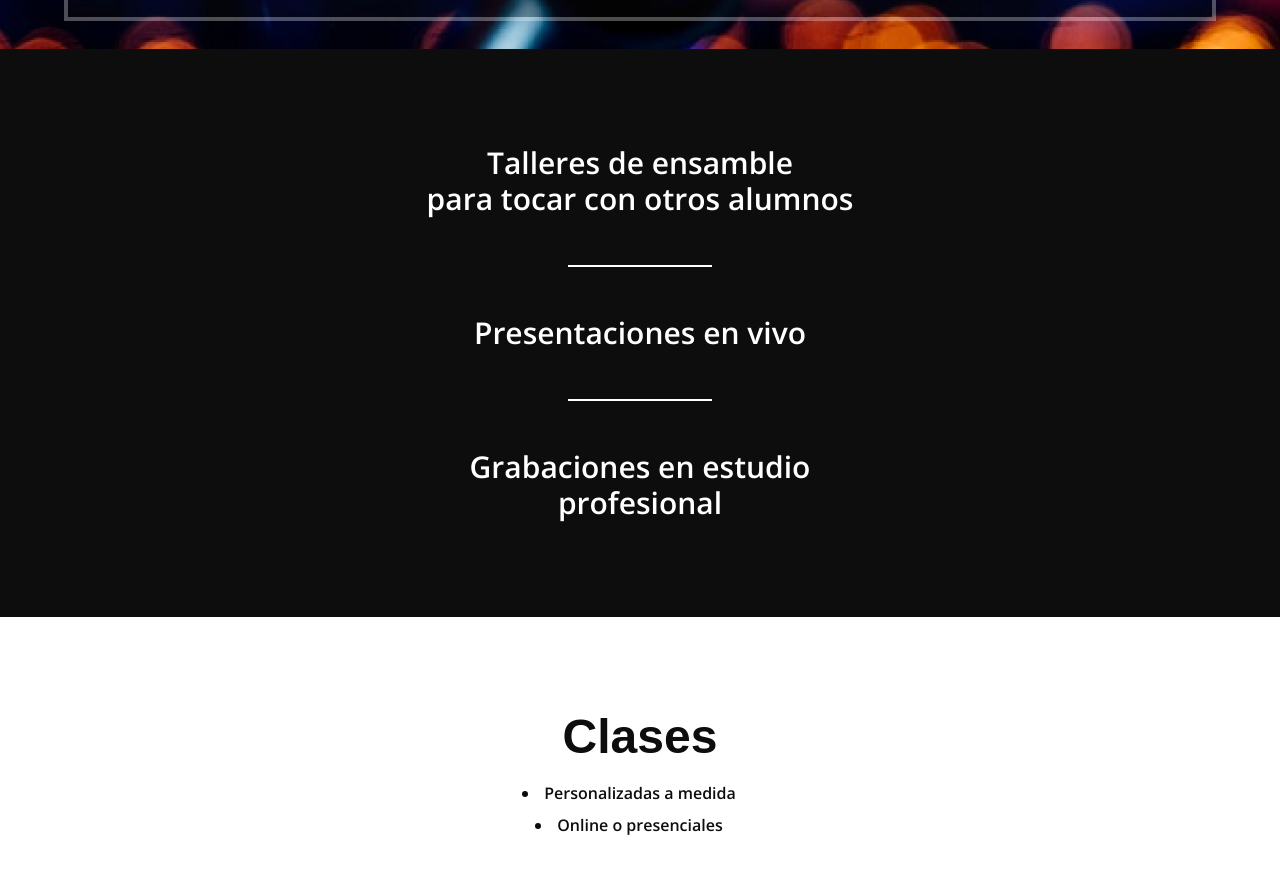
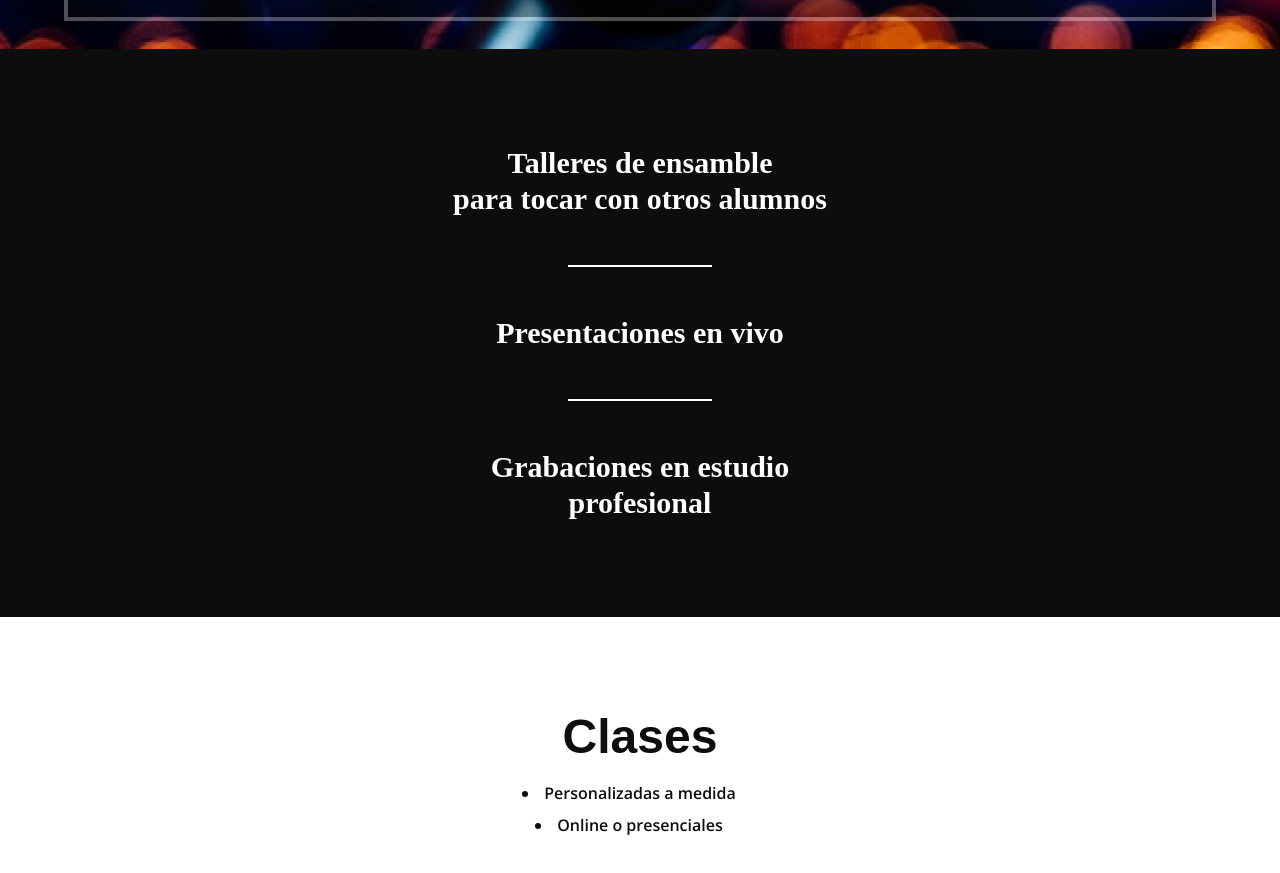
Before and after one commit to manusucaria/mpvoices, a Next.js app: page / in a window 1280 px wide. Shown: the part 2970-3843 px from the top of the page. Built offline with nearby package versions, Linux system fonts and the light colour scheme; a web font is replaced by a local one.

Commit message:
fix tipografia gome

```diff
--- a/src/app/sections/section-talleres/SectionTalleres.jsx
+++ b/src/app/sections/section-talleres/SectionTalleres.jsx
@@ -9,19 +9,19 @@ function SectionTalleres () {
   return (
     <section className="Talleres">
       <Wrapper className={`flex flex-col items-center gap-6 sm:gap-12 ${playfair600.className}`}>
-        <h3 className="Talleres-h3 flex flex-col">
-          <span>Talleres de ensamble </span>
-          <span>para tocar con otros alumnos</span>
-        </h3>
+        <div className="Talleres-h3 flex flex-col">
+          <h2>Talleres de ensamble </h2>
+          <h2>para tocar con otros alumnos</h2>
+        </div>
         <div className='bg-white w-20 sm:w-36 h-0.5'></div>
-        <h3 className="Talleres-h3 flex flex-col">
-          Presentaciones en vivo
-        </h3>
+          <h2 className="Talleres-h3 flex flex-col">
+            Presentaciones en vivo
+          </h2>
         <div className='bg-white w-20 sm:w-36 h-0.5'></div>
-        <h3 className="Talleres-h3 flex flex-col">
-        <span>Grabaciones en estudio </span>
-        <span>profesional</span>
-        </h3>
+        <div className="Talleres-h3 flex flex-col">
+          <h2>Grabaciones en estudio </h2>
+          <h2>profesional</h2>
+        </div>
       </Wrapper>
     </section>
   )
```
